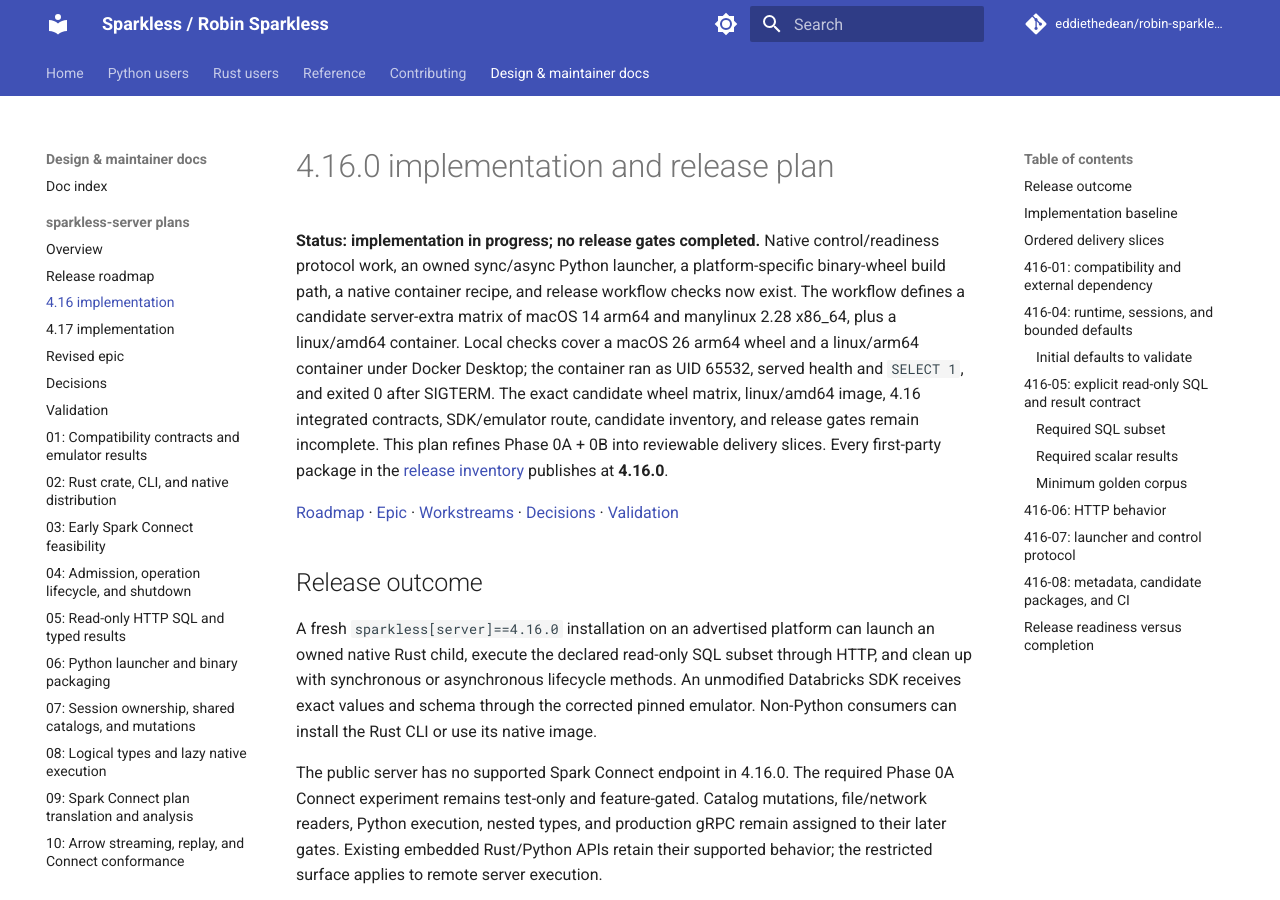
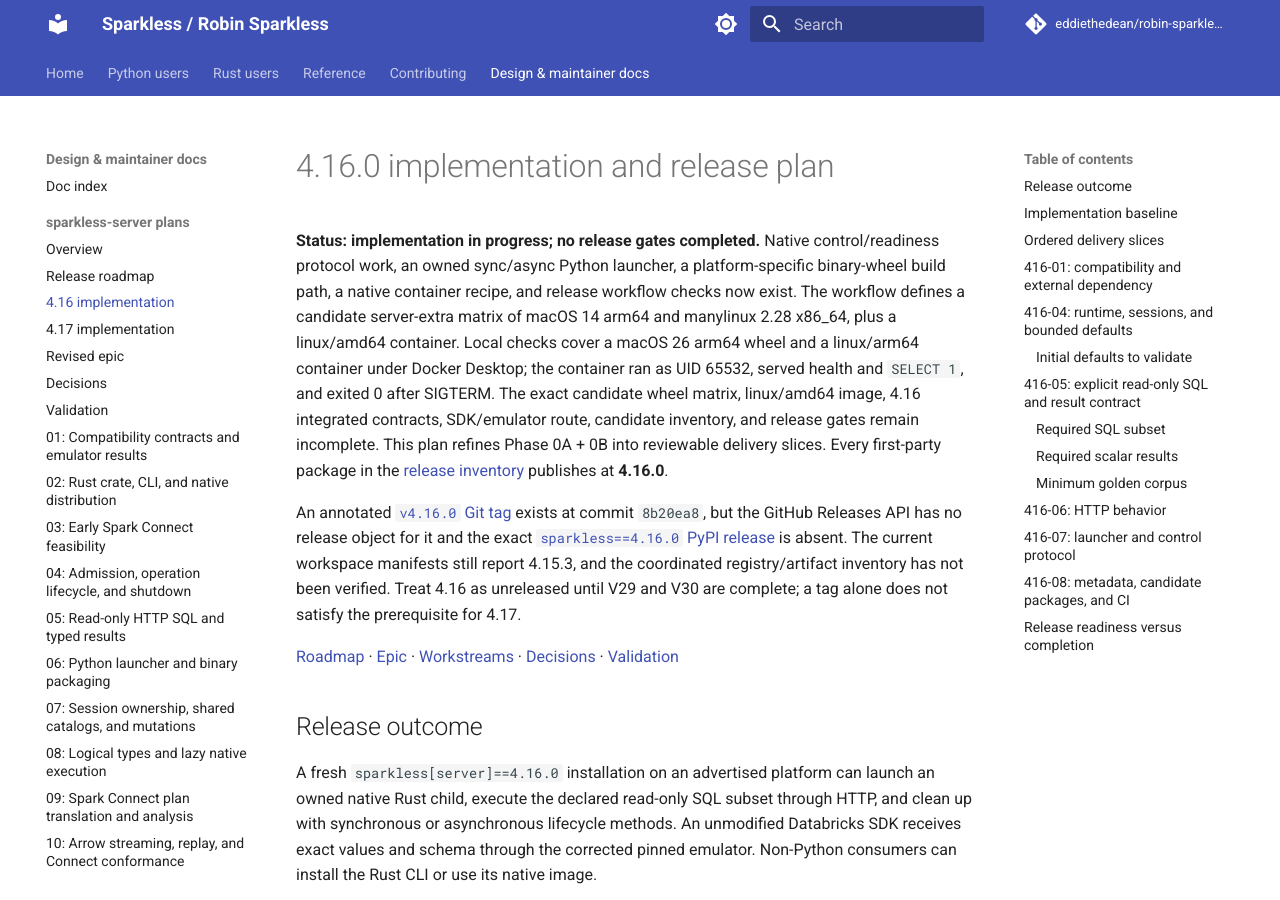
Before and after one commit to eddiethedean/robin-sparkless, an MkDocs documentation site: the page built from docs/plans/sparkless-server/RELEASE_4_16.md, in a window 1280 px wide and 900 px high. Built offline with MkDocs 1.6.1 and Material for MkDocs 9.7.7, drawn with Linux system fonts in a browser that asks for light colours; comment, search, counter and statistics services are not loaded.

Commit message:
Record controlled V15 race and 4.16 release status

```diff
--- a/docs/plans/sparkless-server/RELEASE_4_16.md
+++ b/docs/plans/sparkless-server/RELEASE_4_16.md
@@ -1,6 +1,8 @@
 # 4.16.0 implementation and release plan
 
 **Status: implementation in progress; no release gates completed.** Native control/readiness protocol work, an owned sync/async Python launcher, a platform-specific binary-wheel build path, a native container recipe, and release workflow checks now exist. The workflow defines a candidate server-extra matrix of macOS 14 arm64 and manylinux 2.28 x86_64, plus a linux/amd64 container. Local checks cover a macOS 26 arm64 wheel and a linux/arm64 container under Docker Desktop; the container ran as UID 65532, served health and `SELECT 1`, and exited 0 after SIGTERM. The exact candidate wheel matrix, linux/amd64 image, 4.16 integrated contracts, SDK/emulator route, candidate inventory, and release gates remain incomplete. This plan refines Phase 0A + 0B into reviewable delivery slices. Every first-party package in the [release inventory](ROADMAP.md#coordinated-version-and-publication-policy) publishes at **4.16.0**.
+
+An annotated [`v4.16.0` Git tag](https://github.com/eddiethedean/robin-sparkless/releases/tag/v4.16.0) exists at commit `8b20ea8`, but the GitHub Releases API has no release object for it and the exact [`sparkless==4.16.0` PyPI release](https://pypi.org/project/sparkless/4.16.0/) is absent. The current workspace manifests still report 4.15.3, and the coordinated registry/artifact inventory has not been verified. Treat 4.16 as unreleased until V29 and V30 are complete; a tag alone does not satisfy the prerequisite for 4.17.
 
 [Roadmap](ROADMAP.md#4160-http-service-launcher-and-unified-distribution) · [Epic](EPIC.md) · [Workstreams](README.md#workstreams) · [Decisions](DECISIONS.md) · [Validation](VALIDATION.md)
 
```
Also changed, not shown: docs/plans/sparkless-server/RELEASE_4_17.md (+1 -1 lines), docs/plans/sparkless-server/VALIDATION.md (+1 -0 lines).
